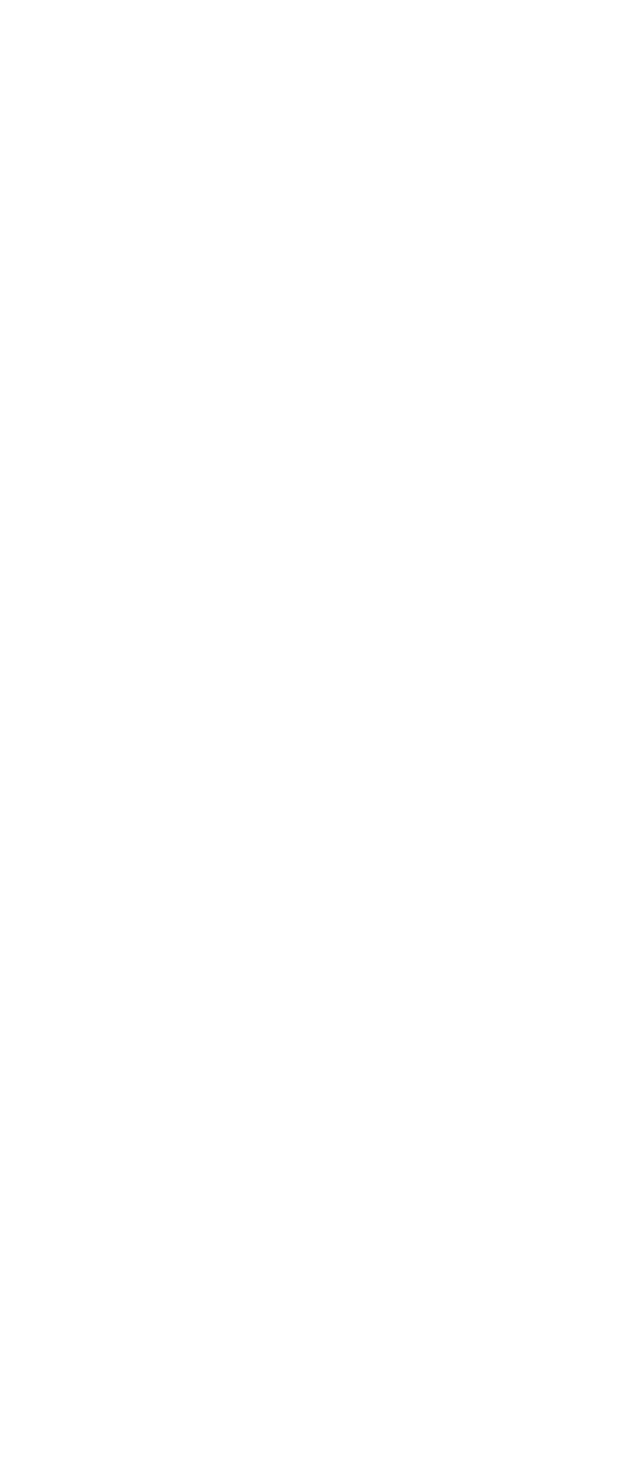
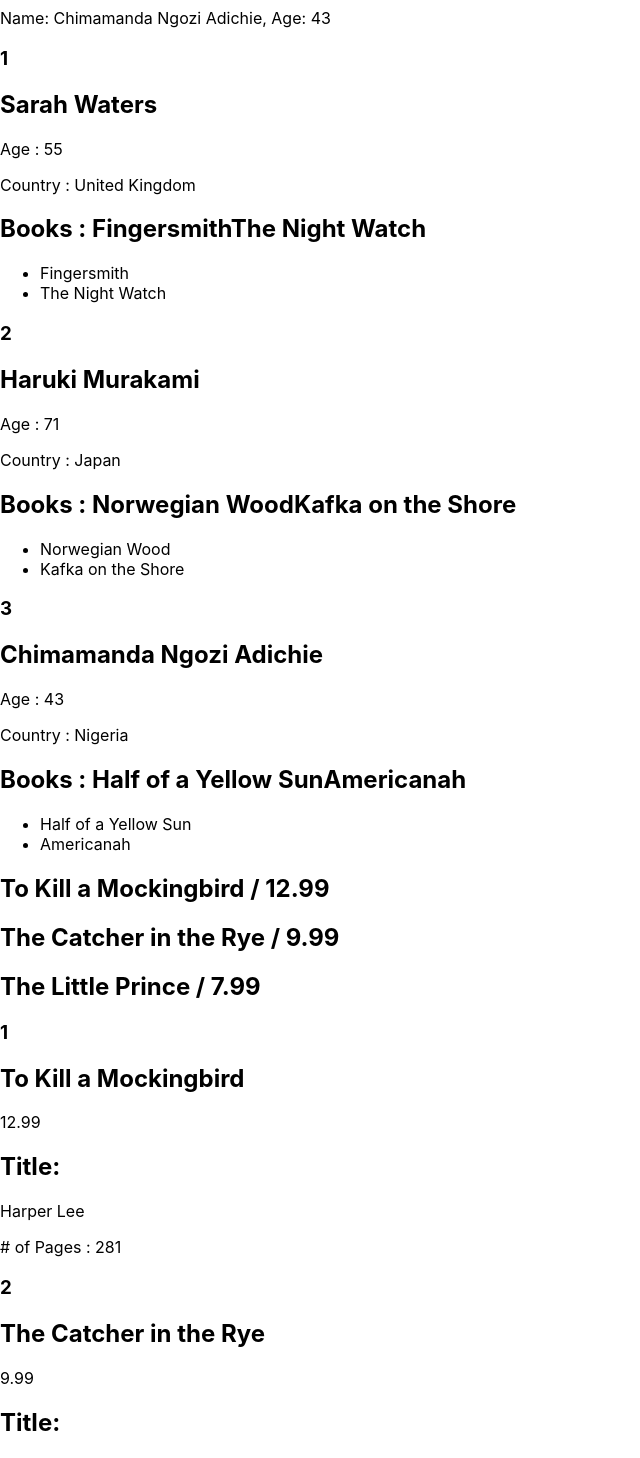
Before and after one commit to DHRUVSHARM/react_components_and_design_patterns, a React (Create React App) app: page / in a window 1280 px wide. Shown: the part 80-1538 px from the top of the page, without its empty margins (0-640 px from the left). Before the commit the page ends 800 px from the top, so only its background shows below. Built offline with nearby package versions, Linux system fonts and the light colour scheme.

Commit message:
list components

```diff
--- a/src/App.js
+++ b/src/App.js
@@ -1,7 +1,31 @@
 import './App.css';
-import { SplitScreen } from './components/split-screen';
+import { LargeAuthorListItem } from './components/authors/LargeListItems';
+import { SmallAuthorListItem } from './components/authors/SmallListItems';
+import { LargeBookListItem } from './components/books/LargeListItems';
+import { SmallBookListItem } from './components/books/SmallListItems';
+import { NumberedList } from './components/lists/Numbered';
+import { RegularList } from './components/lists/Regular';
+import { authors } from './data/authors';
+import { books } from './data/books';
 
 
+
+function App(){
+  return(
+    <>
+      <RegularList items={authors} sourceName={"author"} ItemComponent={SmallAuthorListItem}></RegularList>
+      <NumberedList items={authors} sourceName={"author"} ItemComponent={LargeAuthorListItem}></NumberedList>
+      <RegularList items={books} sourceName={"book"} ItemComponent={SmallBookListItem}></RegularList>
+      <NumberedList items={books} sourceName={"book"} ItemComponent={LargeBookListItem}></NumberedList>
+    </>
+  );
+};
+
+
+export default App;
+
+
+/*
 const LeftSideComp = ({title}) => {
   return(
       <h2 style={{backgroundColor: 'crimson'}}>
@@ -29,3 +53,4 @@
 }
 
 export default App;
+*/
--- /dev/null
+++ b/src/components/authors/LargeListItems.jsx
@@ -0,0 +1,15 @@
+// we can keep the style in the parent component , so that this can be reused
+export const LargeAuthorListItem = ({author}) => {
+    const {name , age , country, books} = author;
+    return (
+        <>
+            <h2>{name}</h2>
+            <p>Age : {age}</p>
+            <p>Country : {country}</p>
+            <h2>Books : {books}</h2>
+            <ul>
+                {books.map(book => <li key = {book}> {book} </li>)}
+            </ul>
+        </>
+    )
+}
--- /dev/null
+++ b/src/components/authors/SmallListItems.jsx
@@ -0,0 +1,9 @@
+// we can keep the style in the parent component , so that this can be reused
+export const SmallAuthorListItem = ({author}) => {
+    const {name , age} = author;
+    return (
+        <p>
+            Name: {name}, Age: {age}
+        </p>
+    )
+}
--- /dev/null
+++ b/src/components/books/LargeListItems.jsx
@@ -0,0 +1,14 @@
+export const LargeBookListItem = ({book}) => {
+    const {name , price , title , pages} = book;
+    return (
+        <>
+            <h2>
+                {name}
+            </h2>
+            <p>{price}</p>
+            <h2>Title:</h2>
+            <p>{title}</p>
+            <p># of Pages : {pages}</p>
+        </>
+    )
+}
--- /dev/null
+++ b/src/components/books/SmallListItems.jsx
@@ -0,0 +1,9 @@
+export const SmallBookListItem = ({book}) => {
+    const {name,  price} = book;
+    return (
+        <h2>
+            {name} / {price}
+        </h2>
+    )
+
+}
--- /dev/null
+++ b/src/components/lists/Numbered.jsx
@@ -0,0 +1,17 @@
+// this list will be numbered , the source name will help determine the prop and we can pass it down to the item level
+export const NumberedList = ({items , sourceName , ItemComponent}) => {
+    return (
+        <>
+            {
+                items.map(
+                    (item , i) => (
+                    <>
+                        <h3>{i + 1}</h3>
+                        <ItemComponent key={i} {...{[sourceName] : item}}></ItemComponent>
+                    </>
+                )
+                )
+            }
+        </>
+    );
+};
--- /dev/null
+++ b/src/components/lists/Regular.jsx
@@ -0,0 +1,12 @@
+// this list will be general , the source name will help determine the prop and we can pass it down to the item level
+export const RegularList = ({items , sourceName , ItemComponent}) => {
+    return (
+        <>
+            {
+                items.map(
+                    (item , i) => <ItemComponent key={i} {...{[sourceName] : item}}></ItemComponent>
+                )
+            }
+        </>
+    );
+};
--- /dev/null
+++ b/src/data/authors.js
@@ -0,0 +1,20 @@
+export const authors = [
+  {
+    name: "Sarah Waters",
+    age: 55,
+    country: "United Kingdom",
+    books: ["Fingersmith", "The Night Watch"],
+  },
+  {
+    name: "Haruki Murakami",
+    age: 71,
+    country: "Japan",
+    books: ["Norwegian Wood", "Kafka on the Shore"],
+  },
+  {
+    name: "Chimamanda Ngozi Adichie",
+    age: 43,
+    country: "Nigeria",
+    books: ["Half of a Yellow Sun", "Americanah"],
+  },
+];
--- /dev/null
+++ b/src/data/books.js
@@ -0,0 +1,20 @@
+export const books = [
+  {
+    name: "To Kill a Mockingbird",
+    pages: 281,
+    title: "Harper Lee",
+    price: 12.99,
+  },
+  {
+    name: "The Catcher in the Rye",
+    pages: 224,
+    title: "J.D. Salinger",
+    price: 9.99,
+  },
+  {
+    name: "The Little Prince",
+    pages: 85,
+    title: "Antoine de Saint-Exupéry",
+    price: 7.99,
+  },
+];
```
